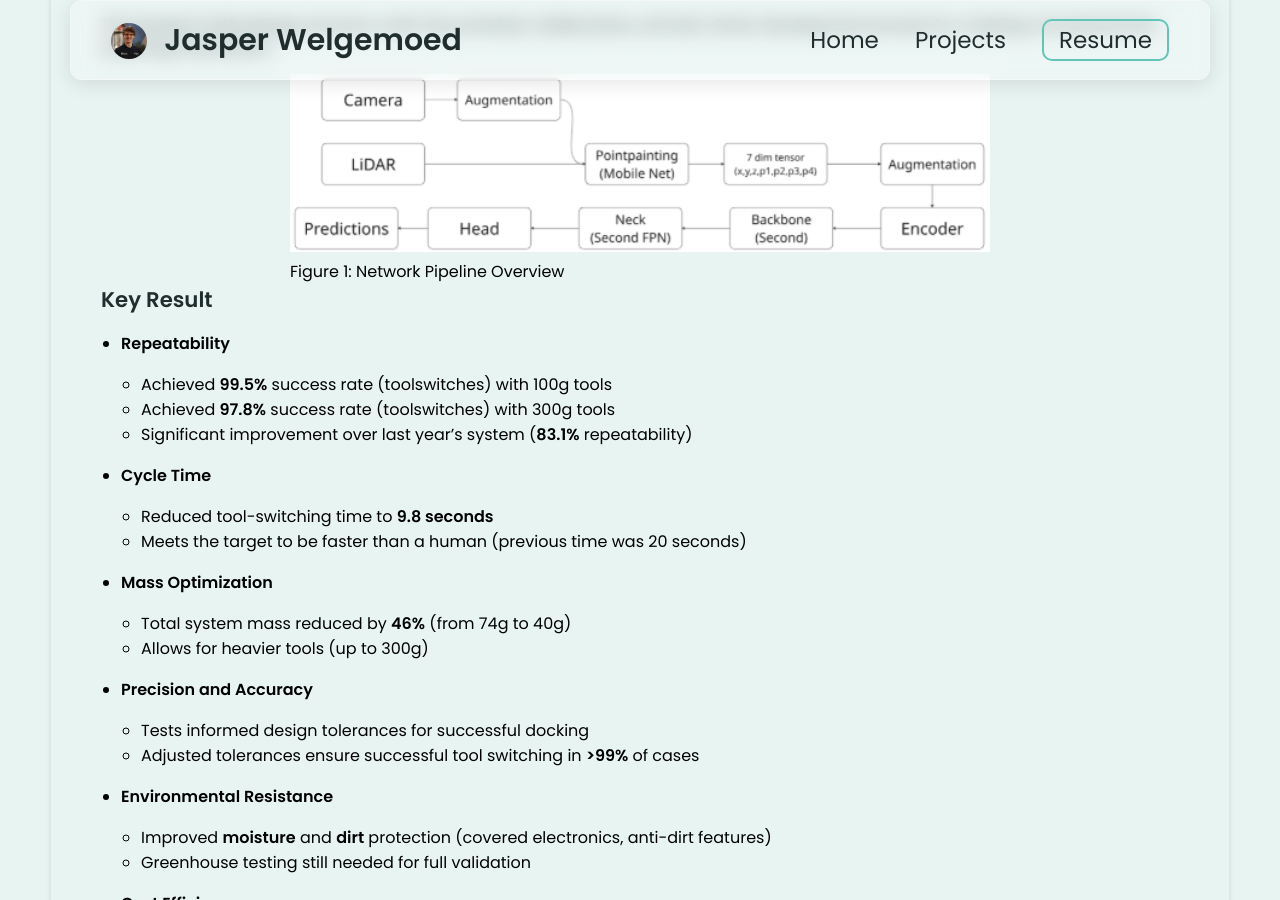
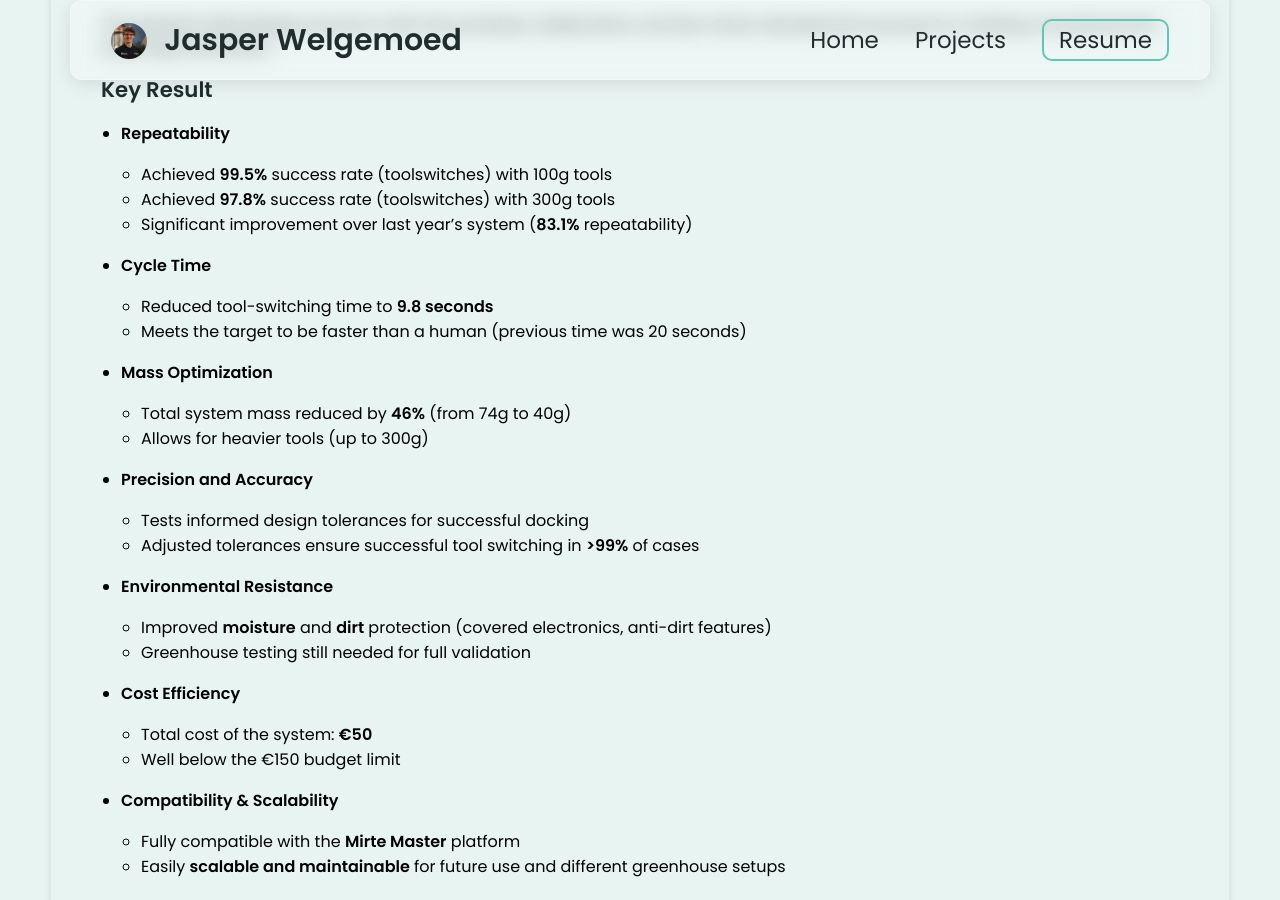
Before and after one commit to jasperwelgemoed/jasperwelgemoed.github.io, a Jekyll site: the page built from _projects/BachelorProject/index.md, in a window 1280 px wide and 900 px high, scrolled down 1588 px. Built offline with Jekyll 4.4.1, drawn with Linux system fonts in a browser that asks for light colours; grey boxes are pictures that could not be loaded.

Commit message:
Update index.md

```diff
--- a/_projects/BachelorProject/index.md
+++ b/_projects/BachelorProject/index.md
@@ -46,17 +46,6 @@ The methodology of this project follows a structured NASA systems engineering an
 
 This phased methodology ensures a well-documented, collaborative, and test-driven development process for creating a functional tool-switching mechanism.
 
-<div style="display: flex; gap: 10px; justify-content: center; align-items: flex-start;">
-
-
-  <figure>
-  <img src="/_projects/CenterpointProject/Pipeline.png" alt="Network Pipeline Overview" width="700">
-  <figcaption>Figure 1: Network Pipeline Overview  </figcaption>
-  </figure>
-
-
-</div>
-
 
 
 ## Key Result
```
